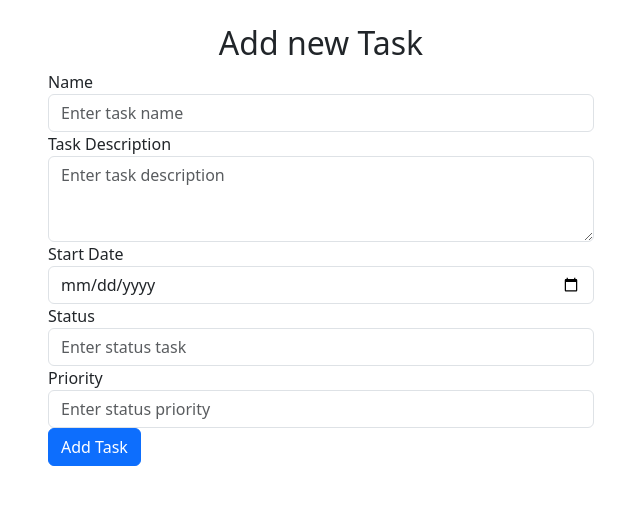
After one commit to RianNovais/taskmanager_flask, a Flask app: page /new_task in a window 1280 px wide. The commit adds this page. Shown: the top 505 px of the page, without its empty margins (319-959 px from the left). Run offline with Flask 3, Linux system fonts and the light colour scheme; some libraries are stand-ins or nearby versions.

Commit message:
add: description column in model "tables"

```diff
--- a/controllers/routes.py
+++ b/controllers/routes.py
@@ -6,3 +6,7 @@ from flask import render_template
 @app.route('/')
 def index():
     return render_template('index.html')
+
+@app.route('/new_task')
+def new_task():
+    return render_template('new_task.html')
--- a/models/tables.py
+++ b/models/tables.py
@@ -7,12 +7,14 @@ class Task(db.Model):
     __tablename__ = 'tasks'
     id = db.Column(db.Integer, primary_key = True, autoincrement = True)
     name = db.Column(db.String, nullable = False)
+    description = db.Column(db.String)
     priority = db.Column(db.String, nullable = False)
     status = db.Column(db.String, nullable = False)
     startDate = db.Column(db.String, nullable = False)
 
-    def __init__(self, name, priority, status, startDate):
+    def __init__(self, name, description, priority, status, startDate):
         self.name = name
+        self.description = description
         self.priority = priority
         self.status = status
         self.startDate = startDate
--- a/templates/index.html
+++ b/templates/index.html
@@ -20,7 +20,7 @@
                 <div class="card">
                     <div class="card-body">
                         <h5 class="card-title">Completed Tasks</h5>
-                        <!-- <p class="card">Conteúdo do Card 1.</p> -->
+
                         <ul class="list-group list-group-flush">
                             <li class="list-group-item">Item 1</li>
                             <li class="list-group-item">Item 2</li>
--- /dev/null
+++ b/templates/new_task.html
@@ -0,0 +1,52 @@
+<!DOCTYPE html>
+<html lang="en">
+<head>
+    <meta charset="UTF-8">
+    <meta name="viewport" content="width=device-width, initial-scale=1.0">
+    <title>Add New Task</title>
+    <link rel="stylesheet" href="{{url_for('static', filename='css/bootstrap.min.css')}}">
+</head>
+<body>
+    <div class="container mt-4">
+        <h2 class="text-center">Add new Task</h2>
+
+        <div class="row justify-content-center">
+            <div class="col-md-6">
+                <form action="" method="post">
+                    <div class="form-group">
+                        <label for="taskName">Name</label>
+                        <input type="text" class="form-control" id="taskName" placeholder="Enter task name">
+                    </div>
+
+                    <div class="form-group">
+                        <label for="taskDescription">Task Description</label>
+                        <textarea class="form-control" id="taskDescription" rows="3" placeholder="Enter task description"></textarea>
+                    </div>
+
+                    <div class="form-group">
+                        <label for="taskPriority">Start Date</label>
+                        <input type="date" class="form-control" id="taskPriority" placeholder="Enter status priority">
+                    </div>
+
+                    <div class="form-group">
+                        <label for="taskStatus">Status</label>
+                        <input type="text" class="form-control" id="taskStatus" placeholder="Enter status task">
+                    </div>
+
+                    <div class="form-group">
+                        <label for="taskPriority">Priority</label>
+                        <input type="text" class="form-control" id="taskPriority" placeholder="Enter status priority">
+                    </div>
+
+
+                    <button type="submit" class="btn btn-primary">Add Task</button>
+                </form>
+            </div>
+        </div>
+    </div>
+
+
+
+
+</body>
+</html>
```
Also changed, not shown: migrations/versions/4004a9fbba29_add_field_description_in_model_task.py (added, +32 -0 lines).
